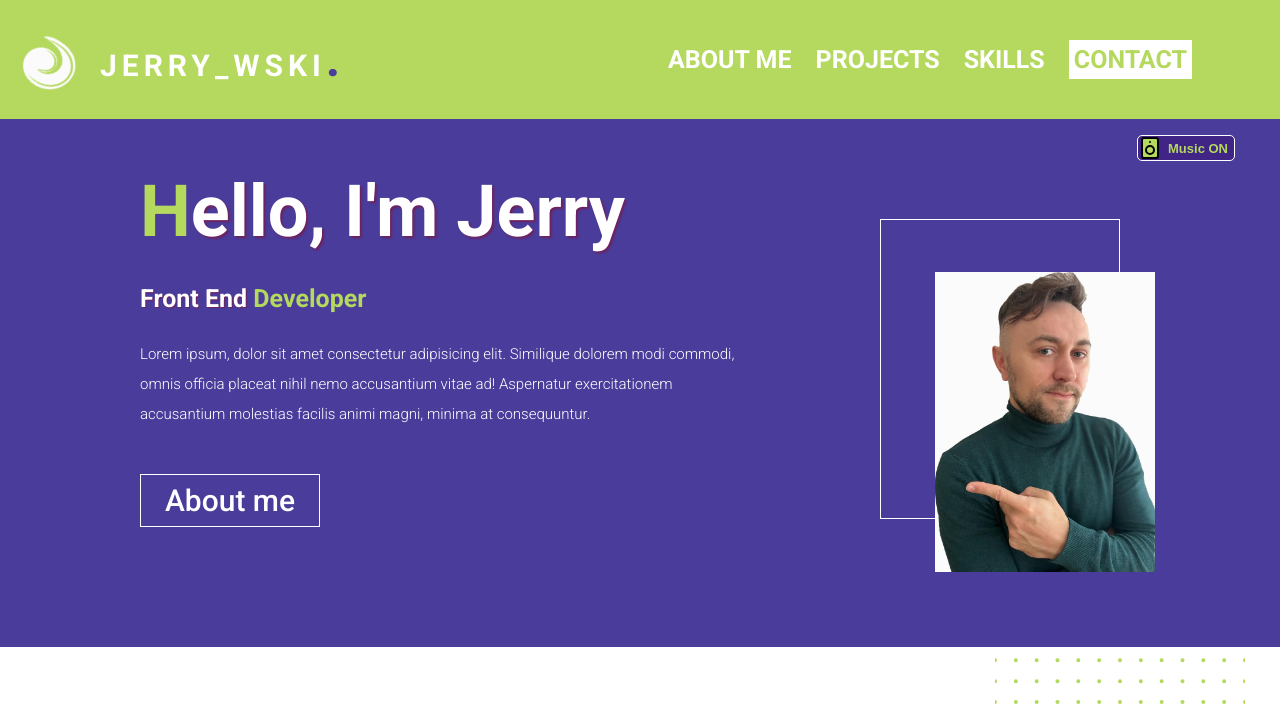
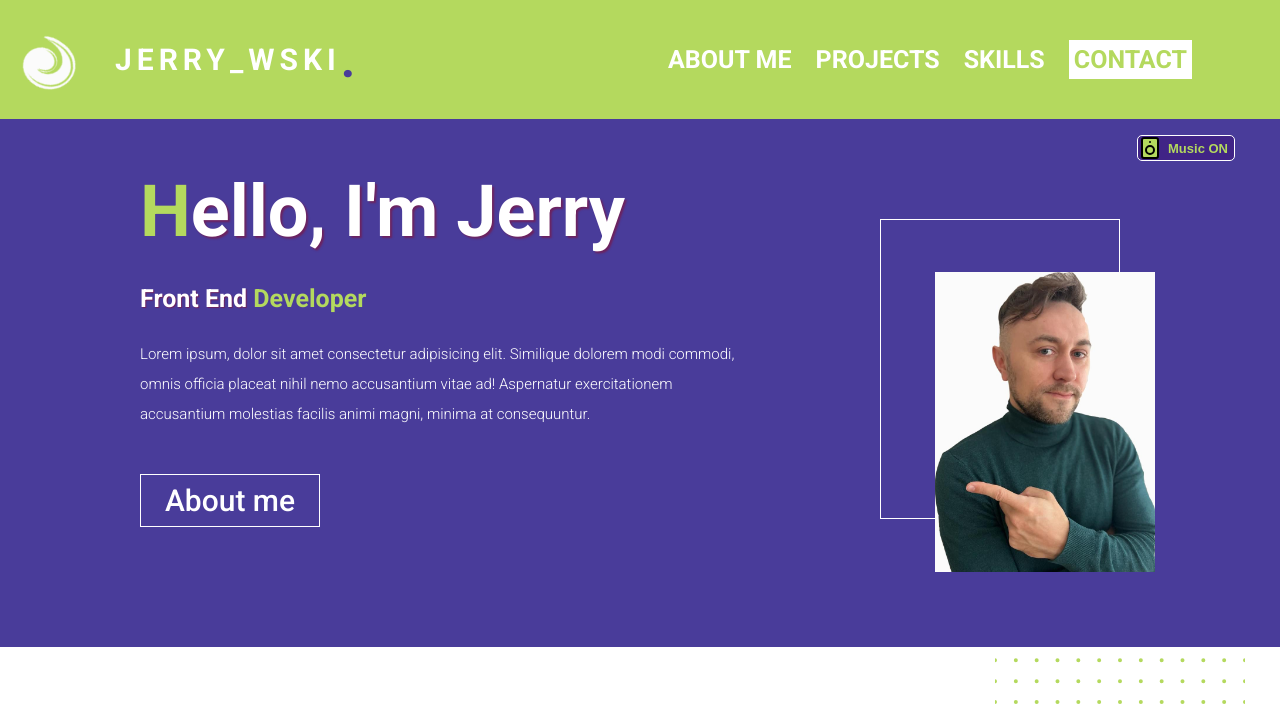
Before and after one commit to JerryWski/Portfolio-Site, a website: page index.html in a window 1280 px wide. Shown: the top 719 px of the page. Drawn offline with Linux system fonts and the light colour scheme.

Commit message:
polishing nav bar

```diff
--- a/src/sass/components/hamburger.scss
+++ b/src/sass/components/hamburger.scss
@@ -30,7 +30,7 @@
 }
 
 .hamburger-box {
-  top: 33px;
+  top: 25px;
 
   display: inline-block;
   position: relative;
--- a/src/sass/components/header.scss
+++ b/src/sass/components/header.scss
@@ -21,8 +21,10 @@
 
   &__name {
     color: #fff;
-
+    display: flex;
+    align-items: center;
     margin-right: auto;
+    padding-left: rem(15);
     font-family: var(--font);
     font-size: rem(30);
     font-weight: 700;
```
Also changed, not shown: dist/css/components/hamburger.css, dist/css/components/header.css, dist/css/style.css.
